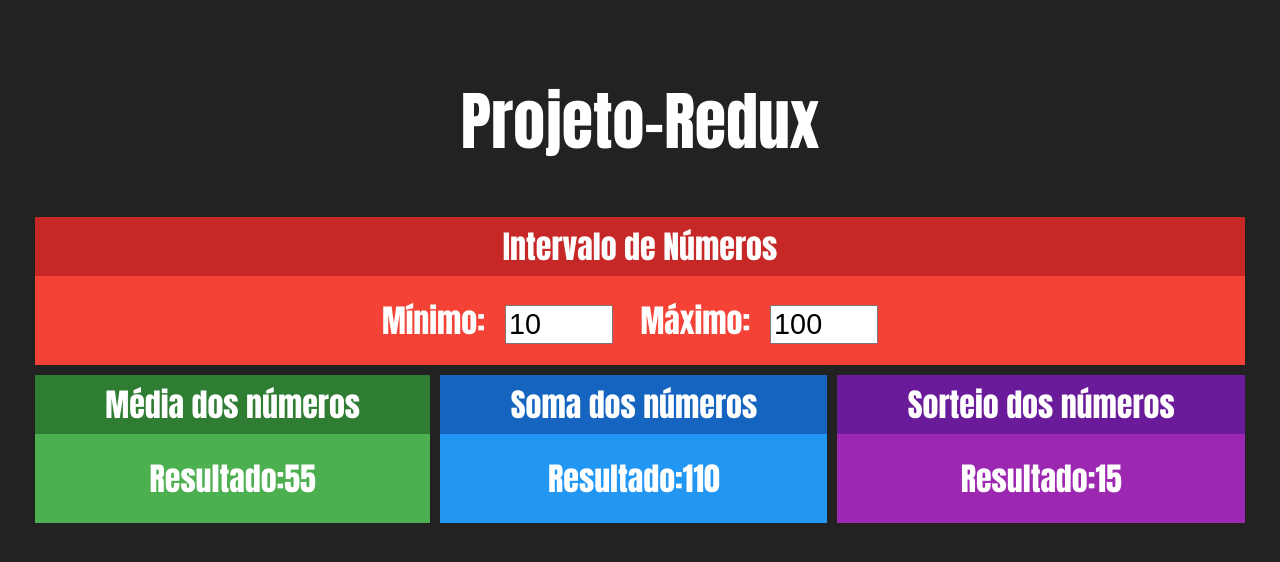
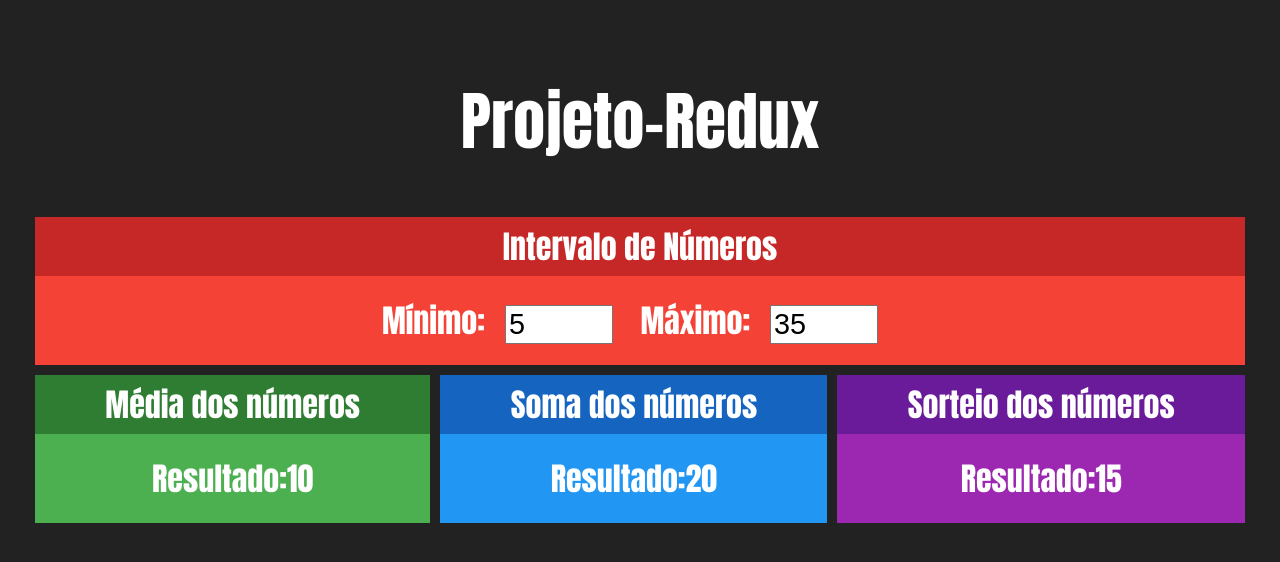
Before and after one commit to Centeno-76/PROJET0-REDUX, a React (Create React App) app in the folder projeto-redux/: page / in a window 1280 px wide. Shown: the top 562 px of the page. Built offline with nearby package versions, Linux system fonts and the light colour scheme.

Commit message:
Ultimo commit

```diff
--- a/projeto-redux/src/App.js
+++ b/projeto-redux/src/App.js
@@ -1,4 +1,5 @@
-import React,{useState} from 'react';
+// import React,{useState} from 'react';
+import React from 'react';
 import './App.css';
 import Intervalo from './Components/Intervalo';
 import Card from './Components/Card';
@@ -7,22 +8,26 @@ import Soma from './Components/Soma';
 import Sorteio from './Components/Sorteio';
 
 function App() {
-  const [min, setMin]  = useState(10)
-  const [max, setMax]  = useState(100)
+  // const [min, setMin]  = useState(10)
+  // const [max, setMax]  = useState(100)
   return (
     <div className='App'>
 
       <h1>Projeto-Redux</h1>
 
       <div className="linha">
-        <Intervalo min={min} max={max}
-        onMinChanged={setMin} onMaxChanged={setMax}></Intervalo>
+        {/* <Intervalo min={min} max={max}
+        onMinChanged={setMin} onMaxChanged={setMax}></Intervalo> */}
+        <Intervalo></Intervalo>
       </div>
 
       <div className="linha">
-       <Media  min={min} max={max}></Media>
+       {/* <Media  min={min} max={max}></Media>
        <Soma min={min} max={max}></Soma>
-       <Sorteio min={min} max={max}></Sorteio>
+       <Sorteio min={min} max={max}></Sorteio> */}
+       <Media></Media>
+       <Soma></Soma>
+       <Sorteio></Sorteio>
 
       </div>
     </div>
--- a/projeto-redux/src/Components/Intervalo.jsx
+++ b/projeto-redux/src/Components/Intervalo.jsx
@@ -1,22 +1,36 @@
 import React from "react";
 import "./Intervalo.css"
+import Card from "./Card";
+import { connect } from "react-redux"
 
-import Card from "./Card";
 
-export default props => {
+
+function Intervalo(props){
         const {min, max} = props
         return(
             <Card title="Intervalo de Números" red>
                 <div className="Intervalo">
                     <span>
                         <span>Mínimo:</span>
-                    <input type="number" value={min} onChange={e => props.onMinChanged(+e.target.value)}/>
+                        {/* <input type="number" value={min} onChange={e => props.onMinChanged(+e.target.value)}/>                     */}
+                        <input type="number" value={min}/>
                     </span>
                     <span>
                         <span> Máximo:</span>
-                    <input type="number" value={max} onChange={e => props.onMaxChanged(+e.target.value)}/>
+                        {/* <input type="number" value={max} onChange={e => props.onMaxChanged(+e.target.value)}/>                     */}
+                        <input type="number" value={max}/>
                     </span>
                 </div>
             </Card>
         )
     }
+
+
+function mapStateToProps(state){
+    return {
+        min: state.numeros.min,
+        max: state.numeros.max
+    }
+}
+
+export default connect (mapStateToProps)(Intervalo)
--- a/projeto-redux/src/Components/Media.jsx
+++ b/projeto-redux/src/Components/Media.jsx
@@ -2,13 +2,14 @@ import React from "react";
 import Card from "./Card";
 
 export default props => {
-    const {min, max} = props
+    // const {min, max} = props
     return (
         <Card title="Média dos números" green>
             <div>
                 <span>
                     <span>Resultado:</span>
-                    <strong>{(min + max)/2}</strong>
+                    {/* <span>{(min + max)/2}</span> */}
+                    <span>{10}</span>
                 </span>
             </div>
         </Card>
--- a/projeto-redux/src/Components/Soma.jsx
+++ b/projeto-redux/src/Components/Soma.jsx
@@ -8,7 +8,8 @@ export default props => {
             <div>
                 <span>
                     <span>Resultado:</span>
-                    <span>{(min + max)}</span>
+                    {/* <span>{(min + max)}</span> */}
+                    <span>{20}</span>
                 </span>
             </div>
         </Card>
--- a/projeto-redux/src/Components/Sorteio.jsx
+++ b/projeto-redux/src/Components/Sorteio.jsx
@@ -9,7 +9,8 @@ export default props => {
             <div>
                 <span>
                     <span>Resultado:</span>
-                    <strong>{aleatorio}</strong>
+                    {/* <strong>{aleatorio}</strong> */}
+                    <strong>{15}</strong>
                 </span>
             </div>
         </Card>
--- a/projeto-redux/src/index.js
+++ b/projeto-redux/src/index.js
@@ -3,12 +3,19 @@ import ReactDOM from 'react-dom';
 import './index.css';
 import App from './App';
 import reportWebVitals from './reportWebVitals';
+import {Provider} from 'react-redux';
+import configStore from './store/storeConfig/storeConfig';
+
+const store = configStore();
+
 
 ReactDOM.render(
-  <React.StrictMode>
-    <App />
-  </React.StrictMode>,
-  document.getElementById('root')
+  <Provider store={store}>
+      <React.StrictMode>
+        <App />
+      </React.StrictMode>
+    </Provider>,
+    document.getElementById('root')
 );
 
 // If you want to start measuring performance in your app, pass a function
--- /dev/null
+++ b/projeto-redux/src/store/storeConfig/storeConfig.js
@@ -0,0 +1,16 @@
+import {createStore, combineReducers} from 'redux';
+
+const reducers = combineReducers({
+    numeros: function(state, action){
+        return{
+            min: 5,
+            max: 35
+        }
+    }
+})
+
+function storeConfig(){
+    return createStore(reducers)
+}
+
+export default storeConfig;
```
Lines whose indentation alone changed are shown as unchanged.
